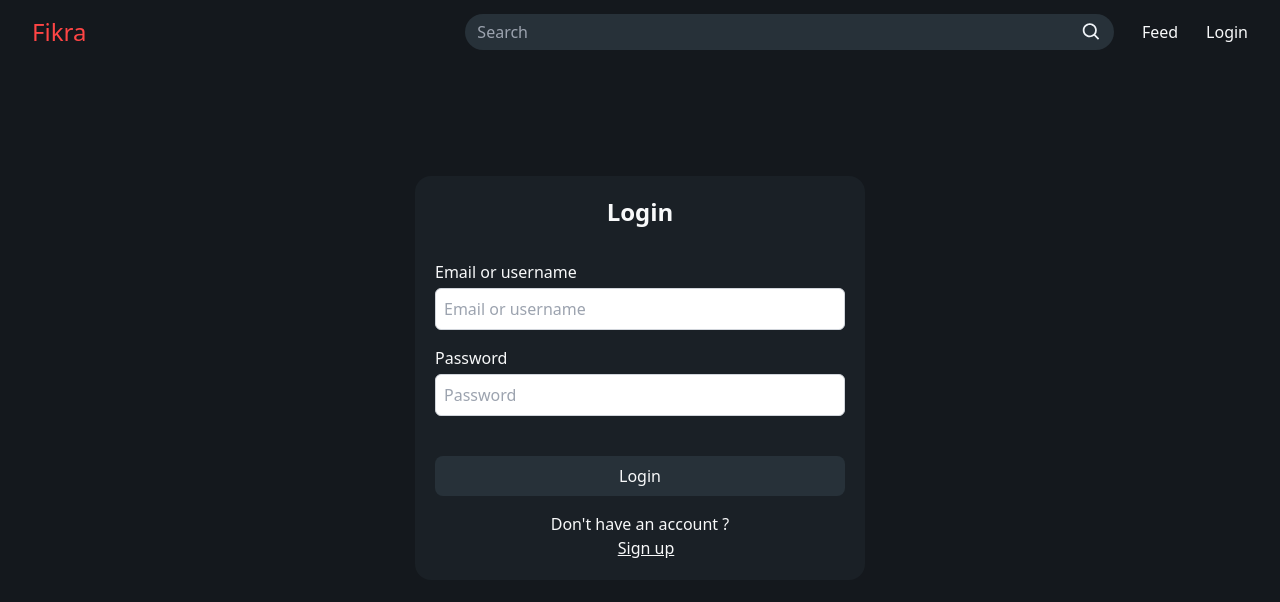
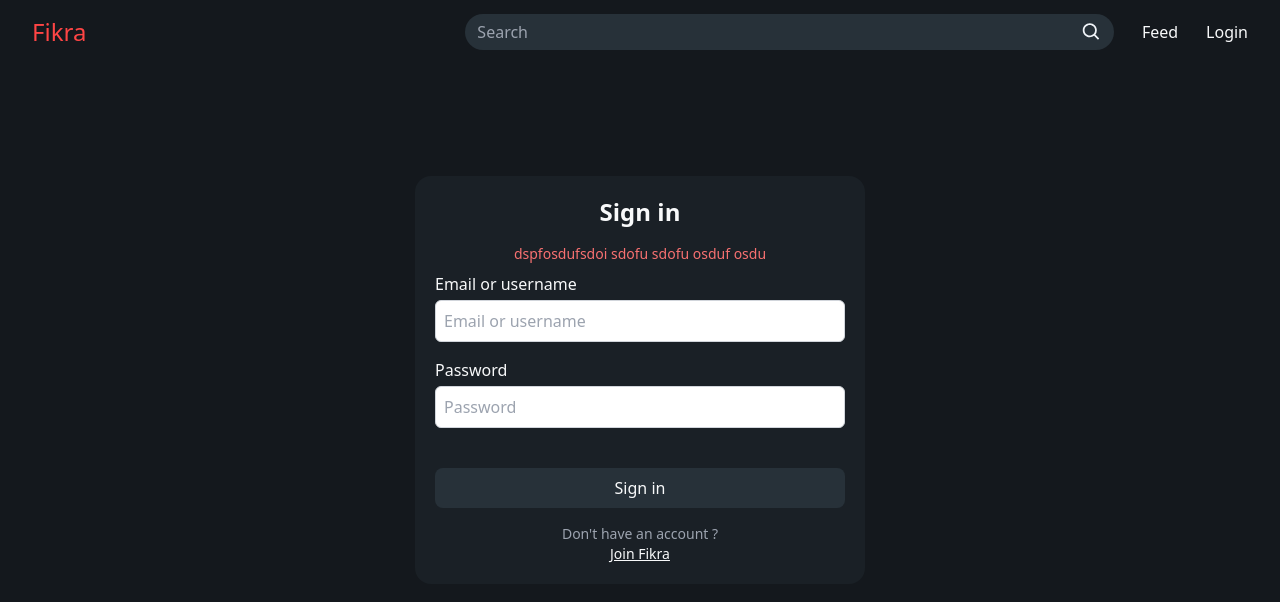
Before and after one commit to ilefM/fikra, a React (Vite) app: page /signin in a window 1280 px wide. Shown: the top 602 px of the page. Built offline with nearby package versions, Linux system fonts and the light colour scheme; no server answers.

Commit message:
finishing login form design

```diff
--- /dev/null
+++ b/src/api/auth.ts
@@ -0,0 +1,5 @@
+import { axiosInstance } from "./axios";
+
+export async function signIn() {
+  const repsonse = await axiosInstance.post("/auth/signin");
+}
--- a/src/components/navBar/MobileNavbar.tsx
+++ b/src/components/navBar/MobileNavbar.tsx
@@ -19,7 +19,7 @@ export default function MobileNavbar() {
         <BiSearch size="22px" />
       </button>
 
-      <Link to={"/login"}>
+      <Link to={"/signin"}>
         <BiLogIn size="22px" />
       </Link>
       {/* <Link to="/me">
--- a/src/components/navBar/WebNavbar.tsx
+++ b/src/components/navBar/WebNavbar.tsx
@@ -26,7 +26,7 @@ function NavigationPanelOnline() {
       <Link to="/">Feed</Link>
 
       <Link
-        to="/login"
+        to="/signin"
         className="mr-2 hover:text-gray-400 hover:transition-all hover:ease-linear"
       >
         Login
--- a/src/pages/SignIn.tsx
+++ b/src/pages/SignIn.tsx
@@ -4,15 +4,21 @@ import { Link } from "react-router-dom";
 export default function SignIn() {
   const [login, setLogin] = useState("");
   const [password, setPassword] = useState("");
+  const [error, setError] = useState("dspfosdufsdoi sdofu sdofu osduf osdu");
 
   function handleLogin() {
-    console.log(login, password);
+    setError("");
+    if (login === "" || password === "") {
+      setError("Crendentials must not be empty");
+    } else {
+    }
   }
 
   return (
     <div className="w-11/12 sm:max-w-[450px] p-3 sm:p-5 bg-dark-300 rounded-2xl flex flex-col items-center mt-12">
-      <h1 className="text-2xl font-bold mb-8">Login</h1>
-      <div className="flex flex-col w-full">
+      <h1 className="text-2xl font-bold mb-4">Sign in</h1>
+      <p className="text-red-400 text-sm">{error}</p>
+      <div className="flex flex-col w-full mt-2">
         <label htmlFor="email">Email or username</label>
         <input
           type="email"
@@ -36,16 +42,16 @@ export default function SignIn() {
       </div>
 
       <button
-        className="bg-dark-200 w-full rounded-lg p-2 mt-10"
+        className="bg-dark-200 w-full rounded-lg p-2 mt-10 hover:bg-dark-200/25 hover:transition-colors hover:duration-200"
         onClick={handleLogin}
       >
-        Login
+        Sign in
       </button>
 
-      <div className="mt-4 flex flex-col sm:space-x-3">
-        <p>Don't have an account ?</p>
+      <div className="mt-4 text-sm flex flex-col justify-center items-center">
+        <p className="text-gray-400">Don't have an account ?</p>
         <Link to="/signup" className="text-center underline">
-          Sign up
+          Join Fikra
         </Link>
       </div>
     </div>
```
Also changed, not shown: src/interfaces/ILoggerUser.ts (added, +10 -0 lines).
